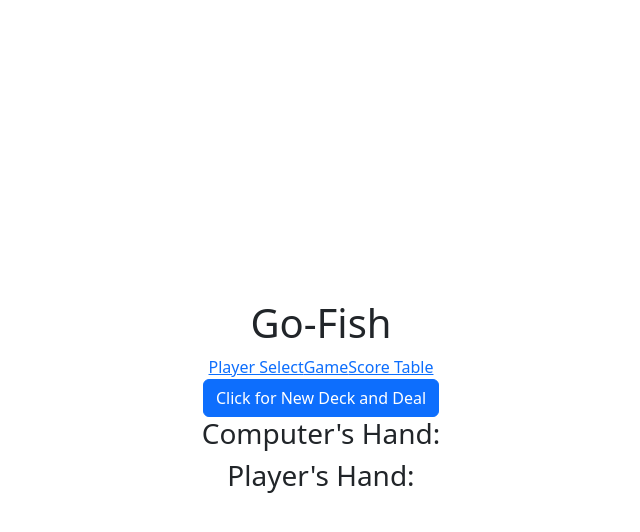
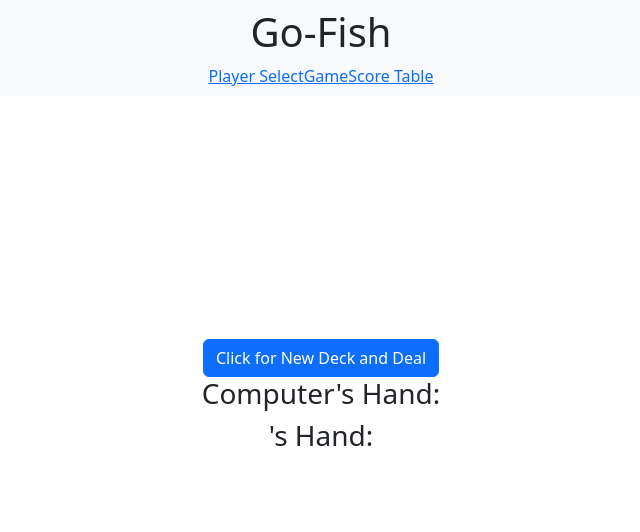
Before and after one commit to djmcgrath/Go-Fish-Vite, a React (Vite) app: page /game in a window 1280 px wide. Shown: the top 532 px of the page, without its empty margins (319-959 px from the left). Built offline with nearby package versions, Linux system fonts and the light colour scheme; data requests are answered from the project's data file.

Commit message:
some good progress?

```diff
--- a/db.json
+++ b/db.json
@@ -49,22 +49,22 @@
       "id": 8
     },
     {
-      "name": "fart ",
+      "name": "sky",
       "wins": 0,
       "losses": 0,
-      "id": 9
+      "id": 12
     },
     {
-      "name": "fart ",
+      "name": "stephen",
       "wins": 0,
       "losses": 0,
-      "id": 10
+      "id": 13
     },
     {
-      "name": "stupid",
+      "name": "Buzz",
       "wins": 0,
       "losses": 0,
-      "id": 11
+      "id": 14
     }
   ]
 }
--- a/src/App.jsx
+++ b/src/App.jsx
@@ -17,6 +17,7 @@ import NavLayout from "./Components/NavLayout"
 
 function App() {
   const [playerInfo, setPlayerInfo] = useState([])
+  const [player, setPlayer] = useState("")
 
   useEffect(() =>{
     fetch("http://localhost:3000/players")
@@ -33,8 +34,8 @@ function App() {
   const router = createBrowserRouter(
     createRoutesFromElements(
       <Route path="/" element={<NavLayout />}>
-        <Route index element={<PlayerPage playerInfo={playerInfo} handleNewPlayer={handleNewPlayer} />} />
-        <Route path="/game" element={<GamePage />} />
+        <Route index element={<PlayerPage playerInfo={playerInfo} handleNewPlayer={handleNewPlayer} setPlayer={setPlayer}/>} />
+        <Route path="/game" element={<GamePage player={player}/>} />
         <Route path="/scorecard" element={<ScoreCard playerInfo={playerInfo} />} />
       </Route>
     )
--- a/src/Components/BothContainer.jsx
+++ b/src/Components/BothContainer.jsx
@@ -2,7 +2,7 @@ import React from 'react'
 import HandCard from './PlayersHand/HandCard'
 import CPCard from './ComputerHand/CPCard'
 
-export default function BothContainer({ playerHand, computerHand, drawNewCard, setPlayerHand, setComputerHand }) {
+export default function BothContainer({ playerHand, computerHand, drawNewCard, setPlayerHand, setComputerHand , player}) {
 
     function comparePlayerHand (card) {
         const filterCCards = computerHand.filter((computerCard) => {
@@ -56,7 +56,7 @@ export default function BothContainer({ playerHand, computerHand, drawNewCard, s
                 {computerHand.map((player, index) => (<CPCard key={index} player={player} compareComputerHand={compareComputerHand}/>))}
             </div>
             <div>
-                <h3>Player's Hand: </h3>
+                <h3>{`${player}\'s Hand:`}</h3>
 
                 {playerHand.map((player, index) => (<HandCard key={index} player={player} comparePlayerHand={comparePlayerHand} />))}
 
--- a/src/Components/ComputerHand/CPCard.jsx
+++ b/src/Components/ComputerHand/CPCard.jsx
@@ -2,6 +2,6 @@ import React from 'react'
 
 export default function CPCard ({player, compareComputerHand}) {
   return (
-    <img onClick={()=> compareComputerHand(player.value)} src={player.image}></img>
+    <img width={150} height={"auto"} onClick={()=> compareComputerHand(player.value)} src={player.image}></img>
   )
 }
--- a/src/Components/GamePage.jsx
+++ b/src/Components/GamePage.jsx
@@ -1,7 +1,7 @@
 import React, { useState, useEffect, useRef } from 'react'
 import BothContainer from './BothContainer'
 
-export default function DeckofCards() {
+export default function DeckofCards({player}) {
   const [playerHand, setPlayerHand] = useState([])
   const [computerHand, setComputerHand] = useState([])
   const [deckId, setDeckId] = useState("")
@@ -53,7 +53,7 @@ export default function DeckofCards() {
     <>
       <div>
         <button type="button" className="btn btn-primary" onClick={displayNewDeck}>Click for New Deck and Deal</button>
-        <BothContainer computerHand={computerHand} playerHand={playerHand} drawNewCard={drawNewCard} setComputerHand={setComputerHand} setPlayerHand={setPlayerHand} />
+        <BothContainer computerHand={computerHand} playerHand={playerHand} drawNewCard={drawNewCard} setComputerHand={setComputerHand} setPlayerHand={setPlayerHand} player={player}/>
       </div>
     </>
   )
--- a/src/Components/NavLayout.jsx
+++ b/src/Components/NavLayout.jsx
@@ -3,7 +3,7 @@ import { NavLink, Outlet }  from 'react-router-dom'
 export default function NavLayout () {
   return (
     <div>
-       <header /*className='navbar fixed-top justify-content-center navbar-light bg-light'*/>
+       <header className='navbar fixed-top justify-content-center navbar-light bg-light'>
       <nav>
         <h1>Go-Fish</h1>
         <NavLink to="/">Player Select</NavLink>
--- a/src/Components/PlayersHand/HandCard.jsx
+++ b/src/Components/PlayersHand/HandCard.jsx
@@ -3,6 +3,6 @@ import React from 'react'
 export default function HandCard ({player, comparePlayerHand}) {
 
   return (
-    <img onClick={()=> comparePlayerHand(player.value)} src={player.image}></img>
+    <img width={150} height={"auto"} onClick={()=> comparePlayerHand(player.value)} src={player.image}></img>
   )
 }
--- a/src/PlayerPage.jsx
+++ b/src/PlayerPage.jsx
@@ -1,6 +1,10 @@
 import {useState} from 'react'
+import {useNavigate} from "react-router-dom"
 
-export default function PlayerPage ({handleNewPlayer, playerInfo}) {
+
+export default function PlayerPage ({handleNewPlayer, playerInfo,setPlayer}) {
+
+  const navigate = useNavigate()
   const [playerForm, setPlayerForm] = useState({
     name: "",
     wins: 0,
@@ -9,10 +13,10 @@ export default function PlayerPage ({handleNewPlayer, playerInfo}) {
   // const players = useLoaderData()
 
   const options = playerInfo.map(player => (
-    <option key={player.id} value={player.id}>{player.name}</option>
+    <option key={player.id} value={player.name}>{player.name}</option>
   ));
 
-  function handleChange (e) {
+  function handleChange(e) {
     setPlayerForm({
         ...playerForm,
         [e.target.name]: e.target.value
@@ -42,9 +46,16 @@ function handleSubmit (e) {
     })
 
 }
+
+function changeUser(e){
+  setPlayer(e.target.value)
+  navigate("/game")
+
+
+}
   return (
     <div>
-      <select>
+      <select onChange={(e)=>changeUser(e)}>
         {options}
       </select>
       <form onSubmit={handleSubmit}>
```
